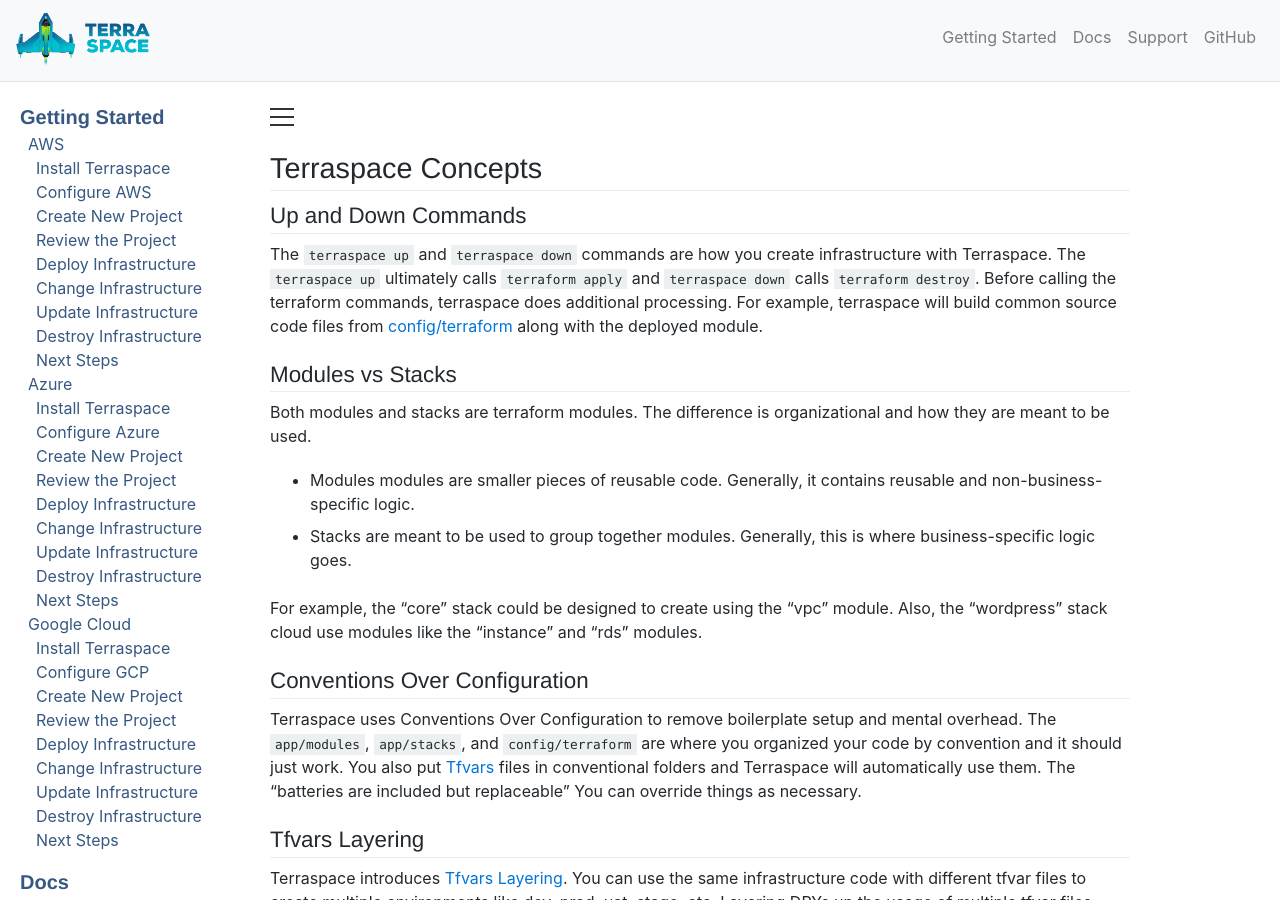
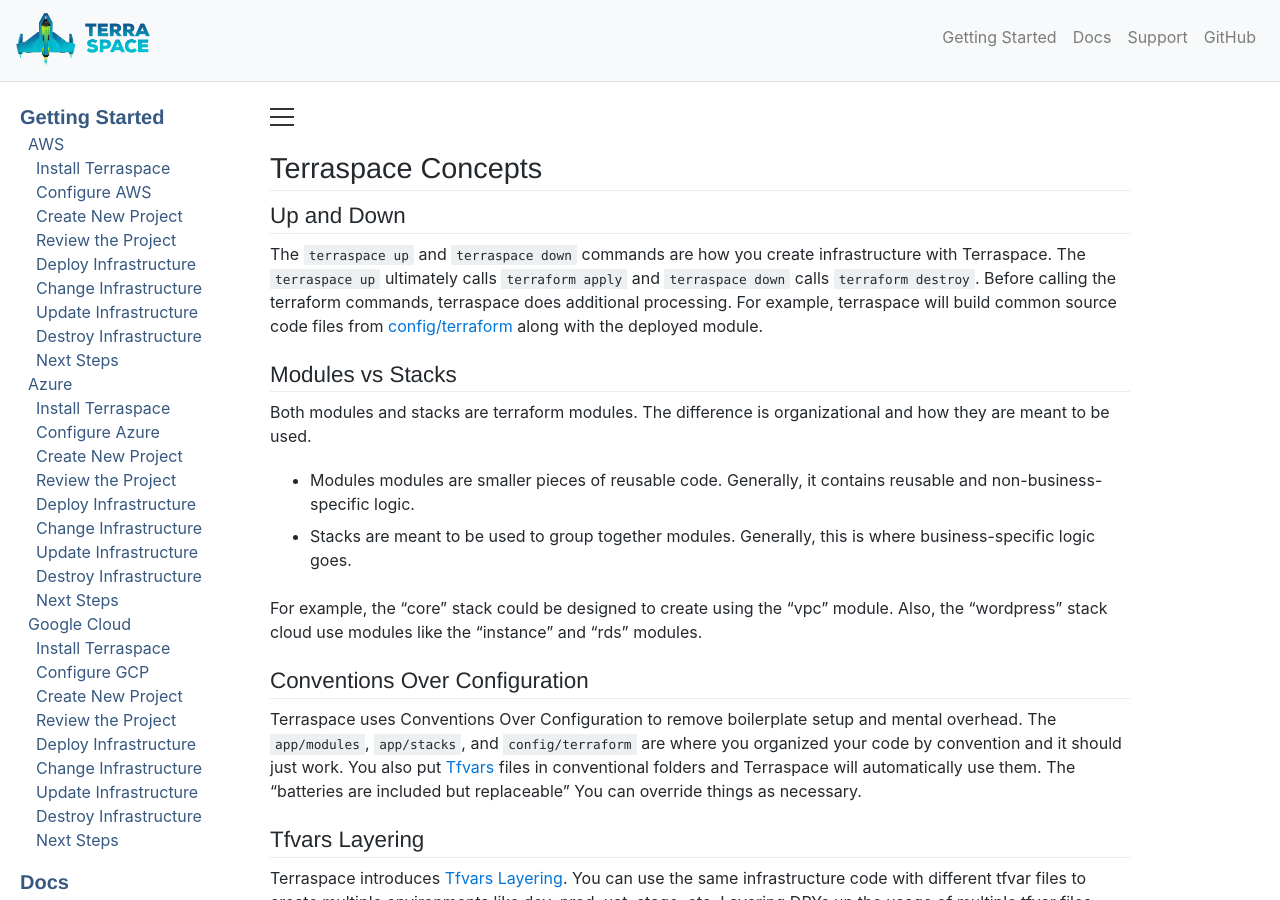
Before and after one commit to boltops-tools/terraspace-docs, a Jekyll site: the page built from _docs/intro/concepts.md, in a window 1280 px wide and 900 px high. Built offline with Jekyll 4.4.1, drawn with Linux system fonts in a browser that asks for light colours; a script that is not in the unit is left out.

Commit message:
update docs

```diff
--- a/_docs/intro/concepts.md
+++ b/_docs/intro/concepts.md
@@ -2,7 +2,7 @@
 title: Terraspace Concepts
 ---
 
-## Up and Down Commands
+## Up and Down
 
 The `terraspace up` and `terraspace down` commands are how you create infrastructure with Terraspace. The `terraspace up` ultimately calls `terraform apply` and `terraspace down` calls `terraform destroy`.  Before calling the terraform commands, terraspace does additional processing. For example, terraspace will build common source code files from [config/terraform]({% link _docs/config.md %}) along with the deployed module.
 
```
